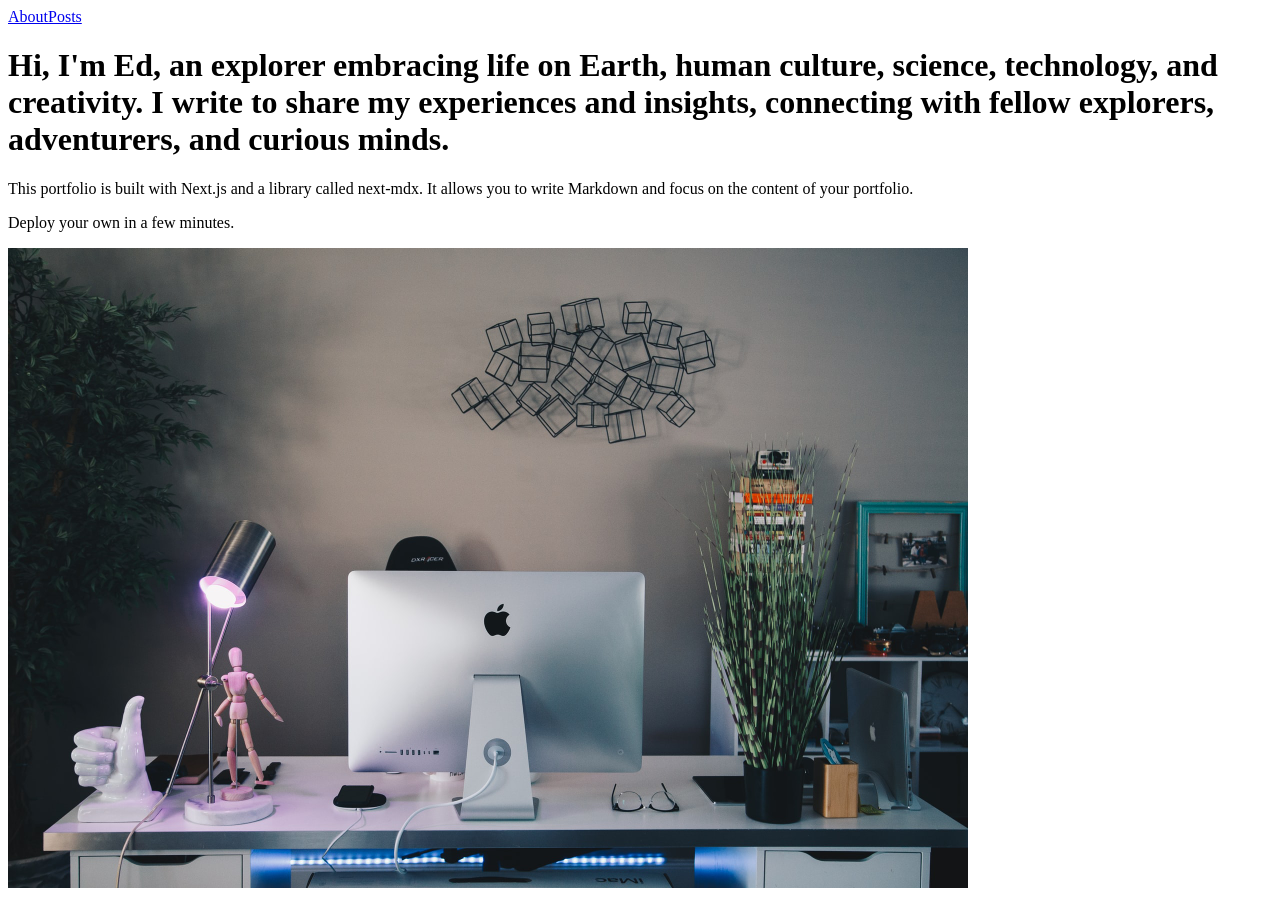
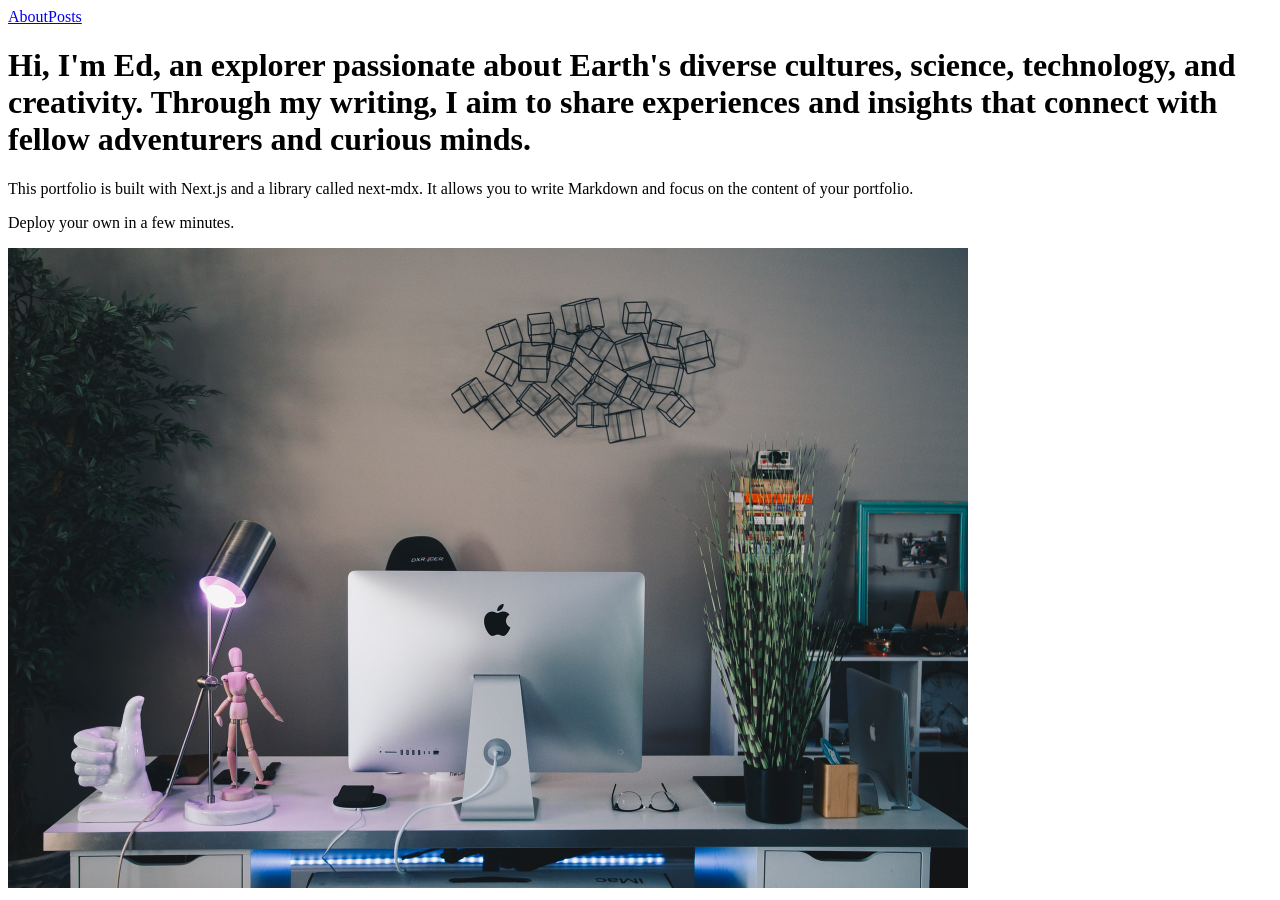
Before and after one commit to orbitcntrl/blog2, a Next.js app: page / in a window 1280 px wide. Built offline with nearby package versions, Linux system fonts and the light colour scheme; no server answers.

Commit message:
Update index.tsx

```diff
--- a/pages/index.tsx
+++ b/pages/index.tsx
@@ -7,9 +7,10 @@ function HomePage() {
       <Container>
         <div className="space-y-6">
           <h1 className="text-2xl font-bold">
-             Hi, I'm Ed, an explorer embracing life on Earth, human culture, science, technology,
-          and creativity. I write to share my experiences and insights, connecting
-          with fellow explorers, adventurers, and curious minds.
+             Hi, I'm Ed, an explorer passionate about Earth's diverse cultures, science, technology,
+            and creativity. Through my writing,
+            I aim to share experiences and insights
+            that connect with fellow adventurers and curious minds.
           </h1>
           <p>
             This portfolio is built with Next.js and a library called next-mdx.
```
